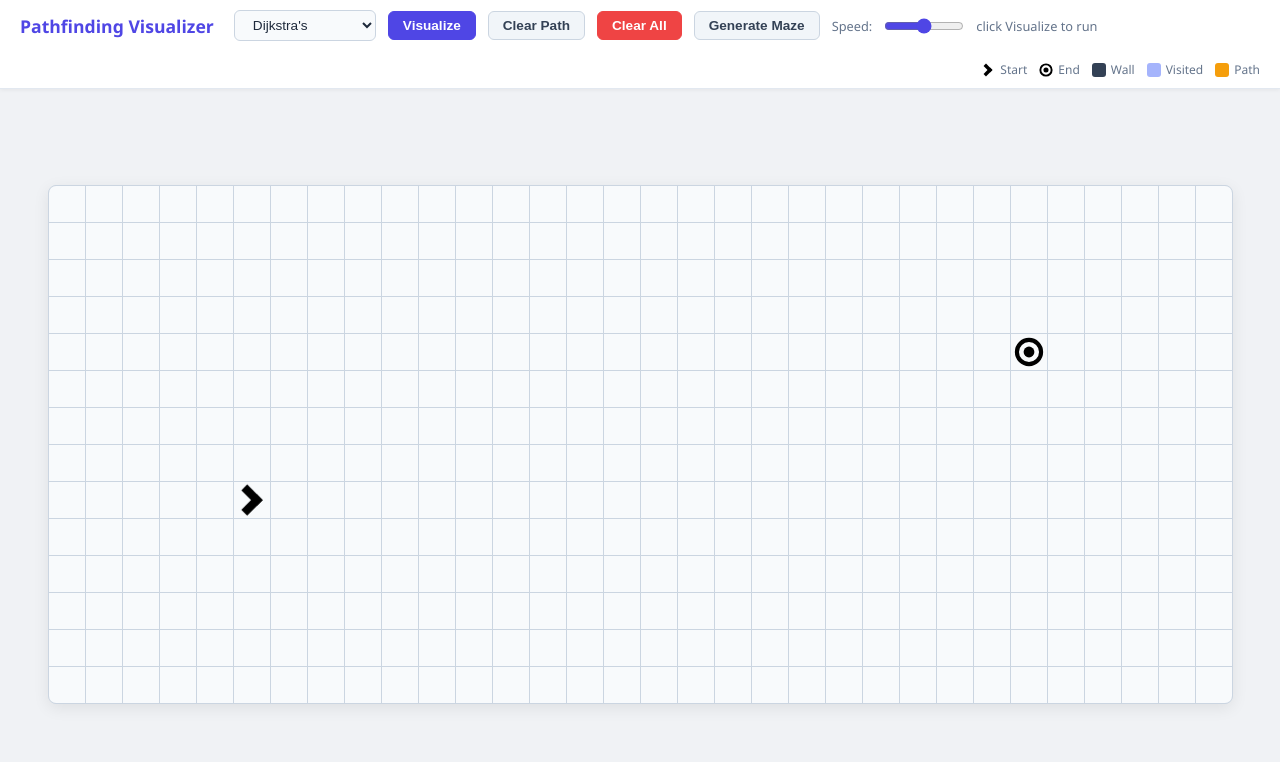
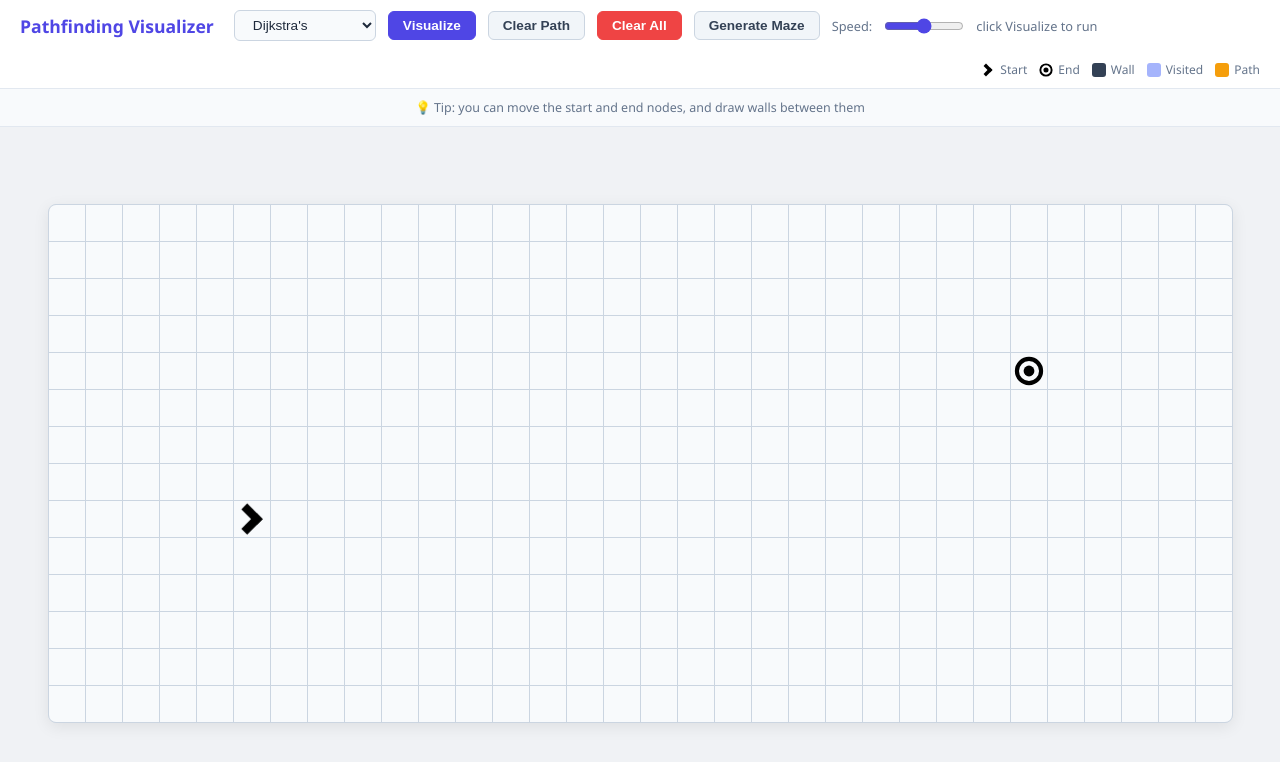
Before and after one commit to fadiyousif/pathfinding-visualizer, a plain HTML site: page index.html in a window 1280 px wide. Drawn offline with Linux system fonts and the light colour scheme.

Commit message:
add tip bar below the header

```diff
--- a/index.html
+++ b/index.html
@@ -38,6 +38,8 @@
   </div>
 </header>
 
+<div id="tip">💡 Tip: you can move the start and end nodes, and draw walls between them</div>
+
 <div id="grid-container">
   <div id="grid"></div>
 </div>
--- a/style.css
+++ b/style.css
@@ -174,6 +174,15 @@ input[type=range] {
   100% { transform: translateX(0);    color: var(--color-danger); }
 }
 
+#tip {
+  text-align: center;
+  padding: 10px;
+  font-size: 0.78rem;
+  color: var(--color-text-muted);
+  background: var(--color-cell-bg);
+  border-bottom: 1px solid var(--color-border);
+}
+
 #grid-container {
   flex: 1;
   display: flex;
```
